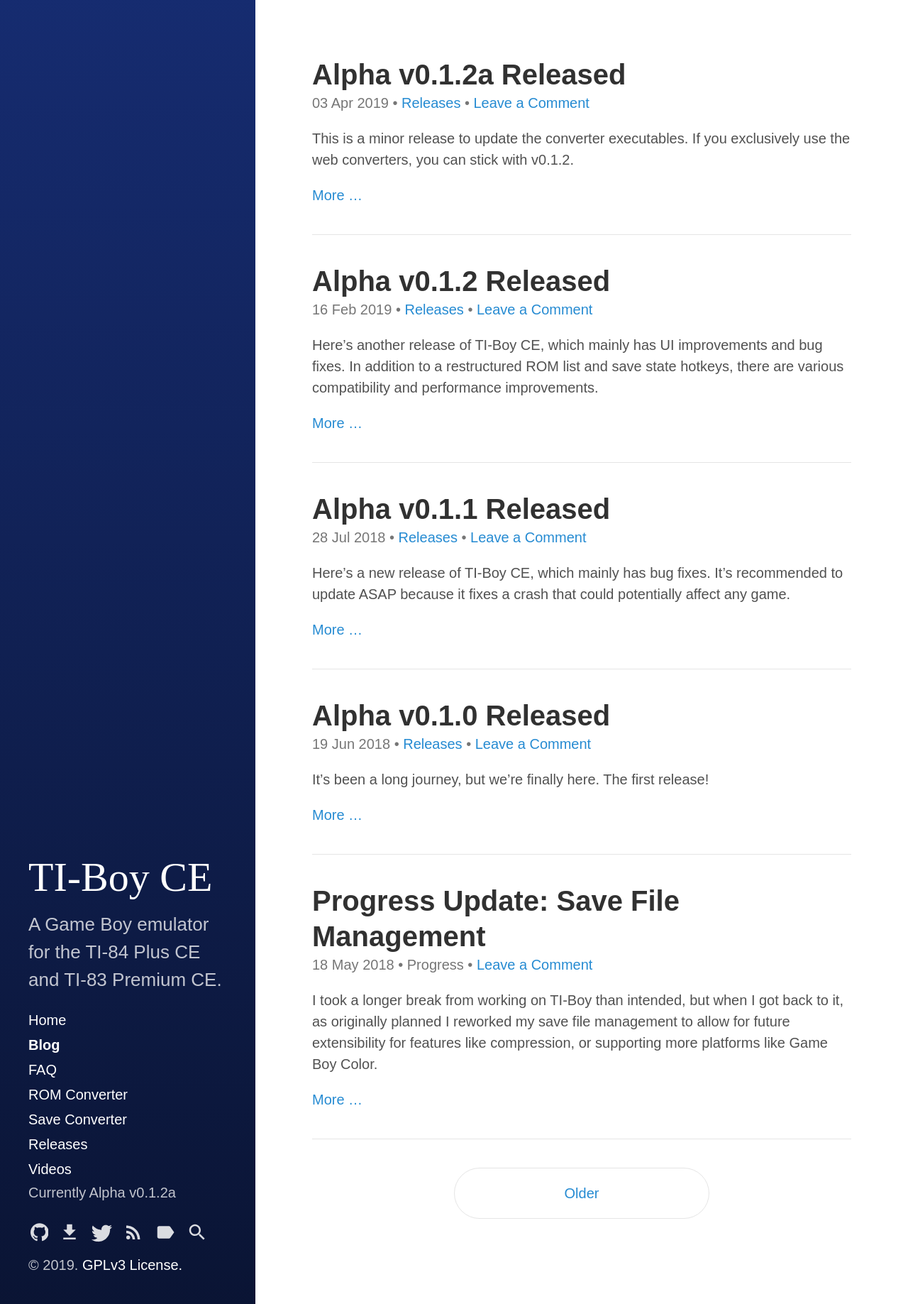
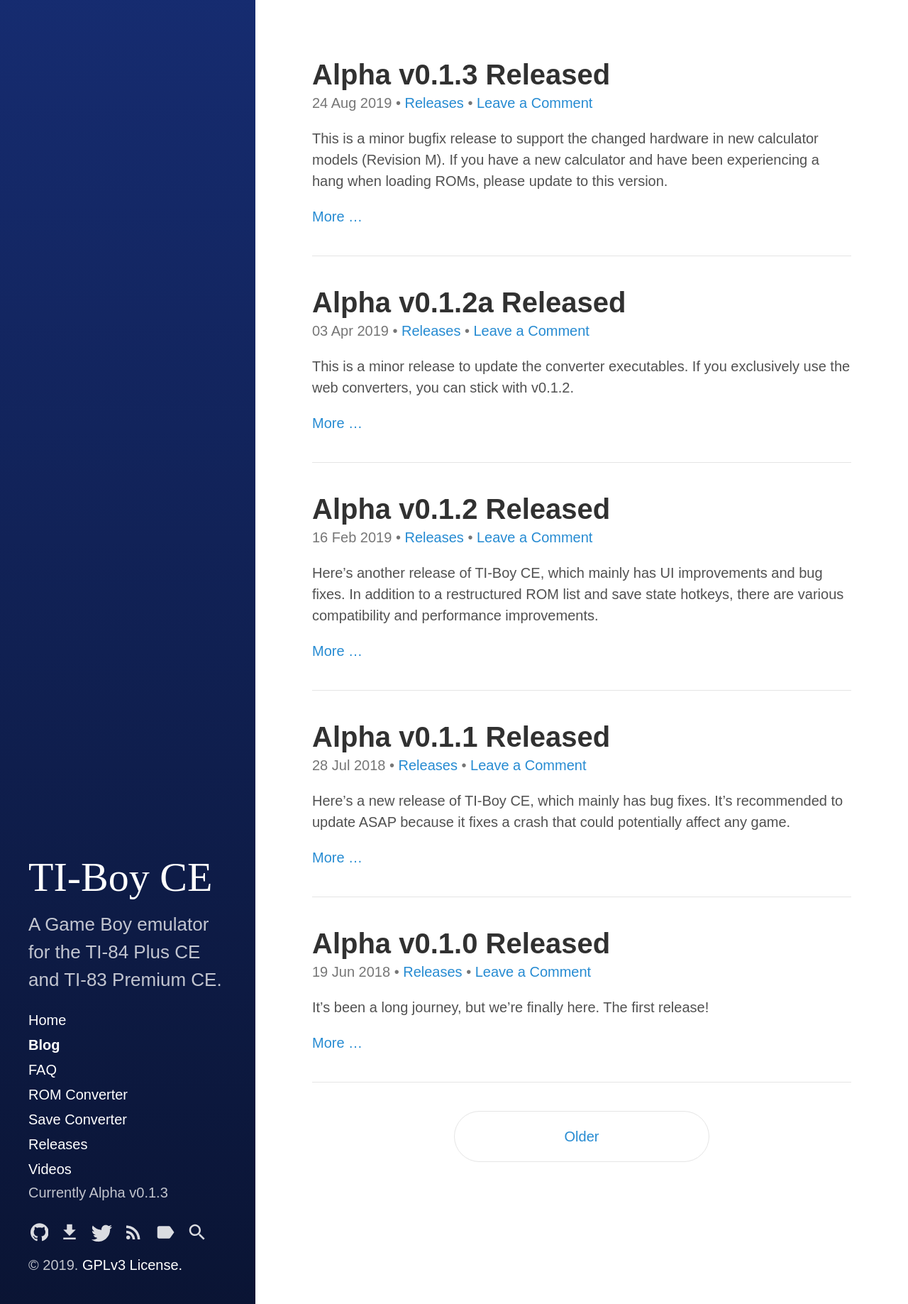
Before and after one commit to calc84maniac/tiboyce, a Jekyll site: the page built from blog/index.html, in a window 1280 px wide. Shown: the whole page at 71% size. Built offline with Jekyll 4.4.1, drawn with Linux system fonts in a browser that asks for light colours; the list of posts is cut into pages by our own code; comment, search, counter and statistics services are not loaded.

Commit message:
Add post for v0.1.3 release

```diff
--- a/_config.yml
+++ b/_config.yml
@@ -27,7 +27,7 @@
   - jekyll-paginate
 
 # Custom vars
-version:            Alpha v0.1.2a
+version:            Alpha v0.1.3
 sidebar_home_link:  true
 sidebar_blog_link:  '/blog/'    # By default, your home page is your blog
                                 # page. If you change your paginate_path,
--- /dev/null
+++ b/_posts/2019-08-24-alpha-v0-1-3-released.md
@@ -0,0 +1,17 @@
+---
+layout: post
+title: "Alpha v0.1.3 Released"
+categories:
+  - Releases
+tags:
+  - Release
+---
+
+This is a minor bugfix release to support the changed hardware in new calculator models (Revision M). If you have a new calculator and have been experiencing a hang when loading ROMs, please update to this version.
+
+You can download the release from [GitHub](https://github.com/calc84maniac/tiboyce/releases).
+
+## Changelog
+
+### Fixed
+-   Updated hardware accesses to support new (Revision M) calculators, including TI-83 Premium CE Python Edition.
```
